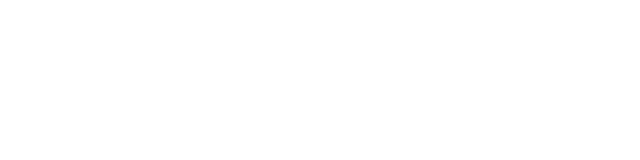
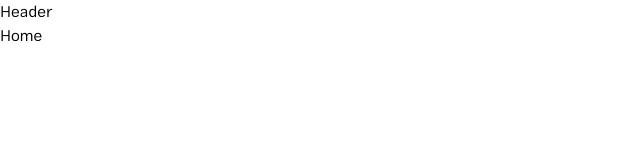
Before and after one commit to Mhboolor/tarkhine, a React (Vite) app in the folder front-end/: page / in a window 1280 px wide. Shown: the top 160 px of the page, without its empty margins (0-640 px from the left). Built offline with nearby package versions, Linux system fonts and the light colour scheme.

Commit message:
feat : create router & config routes

```diff
--- a/front-end/src/App.jsx
+++ b/front-end/src/App.jsx
@@ -1,7 +1,11 @@
+import { Outlet } from "react-router-dom"
+import Header from "./components/header/Header"
+
 function App() {
   return (
-    <div>
-      <div></div>
+    <div className="flex flex-col">
+      <Header/>
+      <Outlet/>
     </div>
   )
 }
--- /dev/null
+++ b/front-end/src/components/header/Header.jsx
@@ -0,0 +1,9 @@
+function Header() {
+  return (
+    <header>
+Header
+    </header>
+  )
+}
+
+export default Header
--- a/front-end/src/main.jsx
+++ b/front-end/src/main.jsx
@@ -1,15 +1,17 @@
 import { StrictMode } from "react";
 import { createRoot } from "react-dom/client";
-import App from "./App.jsx";
 import "./global.css";
 
 import { Provider } from "react-redux";
 import { store } from "./app/store.js";
 
+import { RouterProvider } from "react-router-dom";
+import { router } from "./router/router.jsx";
+
 createRoot(document.getElementById("root")).render(
   <StrictMode>
     <Provider store={store}>
-      <App />
+      <RouterProvider router={router} />
     </Provider>
   </StrictMode>
 );
--- /dev/null
+++ b/front-end/src/pages/Error404.jsx
@@ -0,0 +1,7 @@
+function Error404() {
+  return (
+    <div>Error404</div>
+  )
+}
+
+export default Error404
--- a/front-end/src/pages/Home.jsx
+++ b/front-end/src/pages/Home.jsx
@@ -1,6 +1,7 @@
 function Home() {
   return (
     <div>
+      Home
     </div>
   )
 }
--- /dev/null
+++ b/front-end/src/router/router.jsx
@@ -0,0 +1,13 @@
+import { createBrowserRouter } from "react-router-dom";
+import App from "../App";
+import Home from "../pages/Home";
+import Error404 from "../pages/Error404";
+
+export const router = createBrowserRouter([
+  {
+    path: "/",
+    element: <App />,
+    errorElement: <Error404 />,
+    children: [{ path: "/", element: <Home />, children: [] }],
+  }
+]);
```
